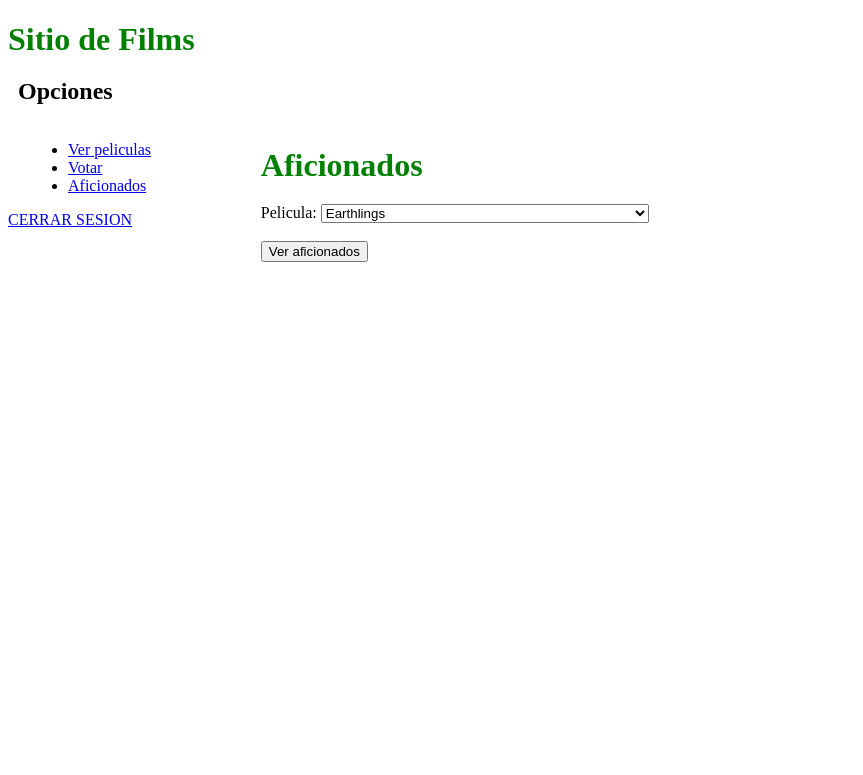
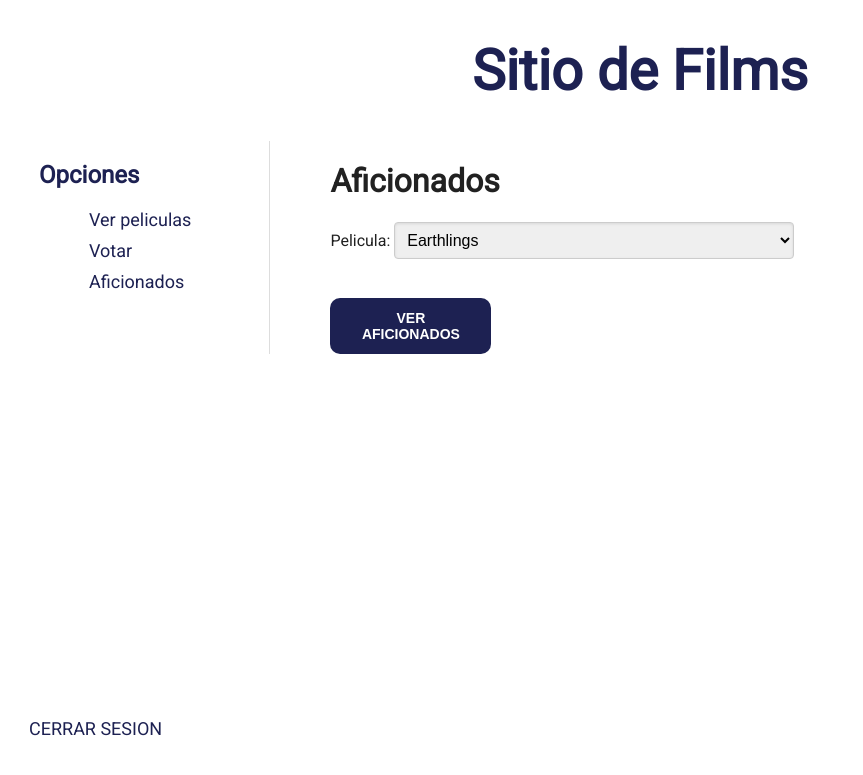
Before and after one commit to jonortega/Lab5-Django, a Django app: page /aficionados in a window 1280 px wide. Shown: the top 775 px of the page, without its empty margins (0-863 px from the left). Run offline with Django 3.2, Linux system fonts and the light colour scheme; data comes from the database, SQL or seed files in the repository; both versions use the stored data as it was after the commit.

Commit message:
Estilos añadidos dentro de HTML

```diff
--- a/Lab5-Django/films/templates/films/aficionados.html
+++ b/Lab5-Django/films/templates/films/aficionados.html
@@ -10,29 +38,28 @@
     <option value="{{ filma.pk }}">{{ filma.izenburua }}</option>
     {% endfor %}
   </select>
-    <br><br>
+  <br /><br />
+  <div class="aficionados">
     <button type="submit">Ver aficionados</button>
+  </div>
 </form>
 
 {% if votantes %}
 <p>Aficionados de {{ filma.izenburua }}:</p>
-    <table style="border-collapse: collapse; border: 1px solid black;">
+<table>
   <thead>
     <tr>
-          <th style="border: 1px solid black;">Usuario</th>
+      <th>Usuario</th>
     </tr>
   </thead>
   <tbody>
     {% for votante in votantes %}
     <tr>
-            <td style="border: 1px solid black;">{{ votante.bozkatzailea.user.username }}</td>
+      <td>{{ votante.bozkatzailea.user.username }}</td>
     </tr>
     {% endfor %}
   </tbody>
 </table>
-  {% else %}
-    {% if principio %}
+{% else %} {% if principio %}
 <p>No hay usuarios que hayan votado por esta pelicula.</p>
-    {% endif %}
-  {% endif %}
-{% endblock %}
+{% endif %} {% endif %} {% endblock %}
--- a/Lab5-Django/films/templates/films/index.html
+++ b/Lab5-Django/films/templates/films/index.html
@@ -1,38 +1,172 @@
 <!DOCTYPE html>
 <html>
   <head>
-    <meta charset="UTF-8">
+    <meta charset="UTF-8" />
     <title>Sitio de Films</title>
+    <link
+      rel="stylesheet"
+      href="https://fonts.googleapis.com/css?family=Roboto"
+    />
+
     <style>
+      body {
+        background-color: #ffffff;
+        color: #212121;
+        font-family: "Roboto", sans-serif;
+      }
+
+      .titulo {
+        color: #1d2152;
+        margin-bottom: 20px;
+        font-size: 28px;
+        text-align: center;
+      }
+
+      h2 {
+        color: #1d2152;
+        margin-top: 20px;
+        margin-left: 10px;
+        font-size: 24px;
+      }
+
+      ul {
+        margin-left: 20px;
+        list-style-type: none;
+      }
+
+      li {
+        margin-bottom: 10px;
+      }
+
+      a {
+        color: #1d2152;
+        text-decoration: none;
+        font-size: 18px;
+        border-bottom: 2px solid transparent;
+        transition: border-bottom 0.2s ease-in-out;
+        padding-left: 0;
+      }
+
+      a:hover {
+        border-bottom: 2px solid #ec8107;
+        padding-left: 2px;
+      }
+
+      select {
+        padding: 8px;
+        font-size: 16px;
+        border-radius: 4px;
+        border: 1px solid #ccc;
+        box-shadow: inset 0 1px 3px rgba(0, 0, 0, 0.1);
+        width: 100%;
+        max-width: 400px;
+      }
+
+      .logout {
+        position: fixed;
+        bottom: 0;
+        margin-bottom: 60px;
+        font-size: 22px;
+      }
+
       .columnas {
         display: flex;
         flex-direction: row;
       }
+
       .columna-izquierda {
         flex: 1;
+        border-right: 1px solid #ddd;
+        padding-right: 5px;
       }
+
       .columna-derecha {
         flex: 4;
+        padding-left: 60px;
       }
-      h1 {
-        color: green;
-        margin-bottom: 20px; /* agregar un margen inferior de 20px */
+
+      .columnas::before {
+        content: "";
+        display: block;
+        width: 1px;
+        height: 100%;
+        background-color: #ddd;
+        margin-right: 20px;
       }
-      h2 {
-        margin-top: 20px; /* agregar un margen superior de 20px */
-        margin-left: 10px;
+
+      .votar button {
+        background-color: #1d2152;
+        border-color: #1d2152;
+        color: #fff;
+        padding: 10px 30px;
+        height: 3em;
+        width: 8em;
+        border: none;
+        border-radius: 10px;
+        margin-top: 20px;
+        font-size: 14px;
+        font-weight: bold;
+        text-transform: uppercase;
+        cursor: pointer;
+        transition: all 0.1s ease;
       }
-      ul {
-        margin-left: 20px;
+
+      .votar button:hover {
+        border: 2px solid #ec8107;
+      }
+
+      .votar button:active {
+        background-color: #ec8107;
+        border-color: #ec8107;
+        color: #fff;
+      }
+
+      .aficionados button {
+        background-color: #1d2152;
+        border-color: #1d2152;
+        color: #fff;
+        padding: 10px 30px;
+        height: 4em;
+        width: 11.5em;
+        border: none;
+        border-radius: 10px;
+        margin-top: 20px;
+        font-size: 14px;
+        font-weight: bold;
+        text-transform: uppercase;
+        cursor: pointer;
+        transition: all 0.1s ease;
+      }
+
+      .aficionados button:hover {
+        border: 2px solid #ec8107;
+      }
+
+      .aficionados button:active {
+        background-color: #ec8107;
+        border-color: #ec8107;
+        color: #fff;
+      }
+
+      .mensaje {
+        font-size: 18px;
+        padding: 20px;
+      }
+
+      .dominio {
+        font-size: 18px;
+        font-weight: bold;
       }
     </style>
   </head>
   <body>
+    <div class="titulo">
       <h1>Sitio de Films</h1>
-      <h2>Opciones</h2>
+    </div>
 
     <div class="columnas">
       <div class="columna-izquierda">
+        <h2>Opciones</h2>
         <ul>
           <li>
             <a href="{%url 'verPelis' %}">Ver peliculas</a>
@@ -41,15 +175,14 @@
             <a href="{%url 'verVotar' %}">Votar</a>
           </li>
           <li>
-              <a href="{%url 'aficionados' %}">Aficionados</a>
+            <a href="{%url 'aficionados' %}">Aficionados</a>
           </li>
         </ul>
-        <a href="{%url 'logout' %}">CERRAR SESION</a>
+        <div class="logout">
+          <a href="{%url 'logout' %}">CERRAR SESION</a>
+        </div>
       </div>
-      <div class="columna-derecha">
-            {% block content %}
-            {% endblock %}
-      </div>
+      <div class="columna-derecha">{% block content %} {% endblock %}</div>
     </div>
   </body>
 </html>
--- a/Lab5-Django/films/views.py
+++ b/Lab5-Django/films/views.py
@@ -46,7 +46,7 @@
             filma.bozkak += 1
             filma.save()
             mensaje = 'Gracias por tu voto!'
-            dominio = 'Tu boto: '+ filma.izenburua
+            dominio = 'Tu voto: '+ filma.izenburua
         except IntegrityError:
             mensaje = 'Ya has votado antes por esta película.'
             dominio = ''
```
Also changed, not shown: other parts of Lab5-Django/films/templates/films/aficionados.html (+31 -3 lines), Lab5-Django/films/templates/films/verPelis.html (+14 -12 lines), Lab5-Django/films/templates/films/votar.html (+6 -6 lines), Lab5-Django/usuario/templates/usuario/index.html (+91 -14 lines), Lab5-Django/usuario/templates/usuario/styles.css (added, +38 -0 lines), Lab5-Django/db.sqlite3, Lab5-Django/usuario/templates/usuario/login.html (line endings or trailing spaces), Lab5-Django/usuario/templates/usuario/register.html (indentation only), 1 other file. Lines whose indentation alone changed are shown as unchanged.
